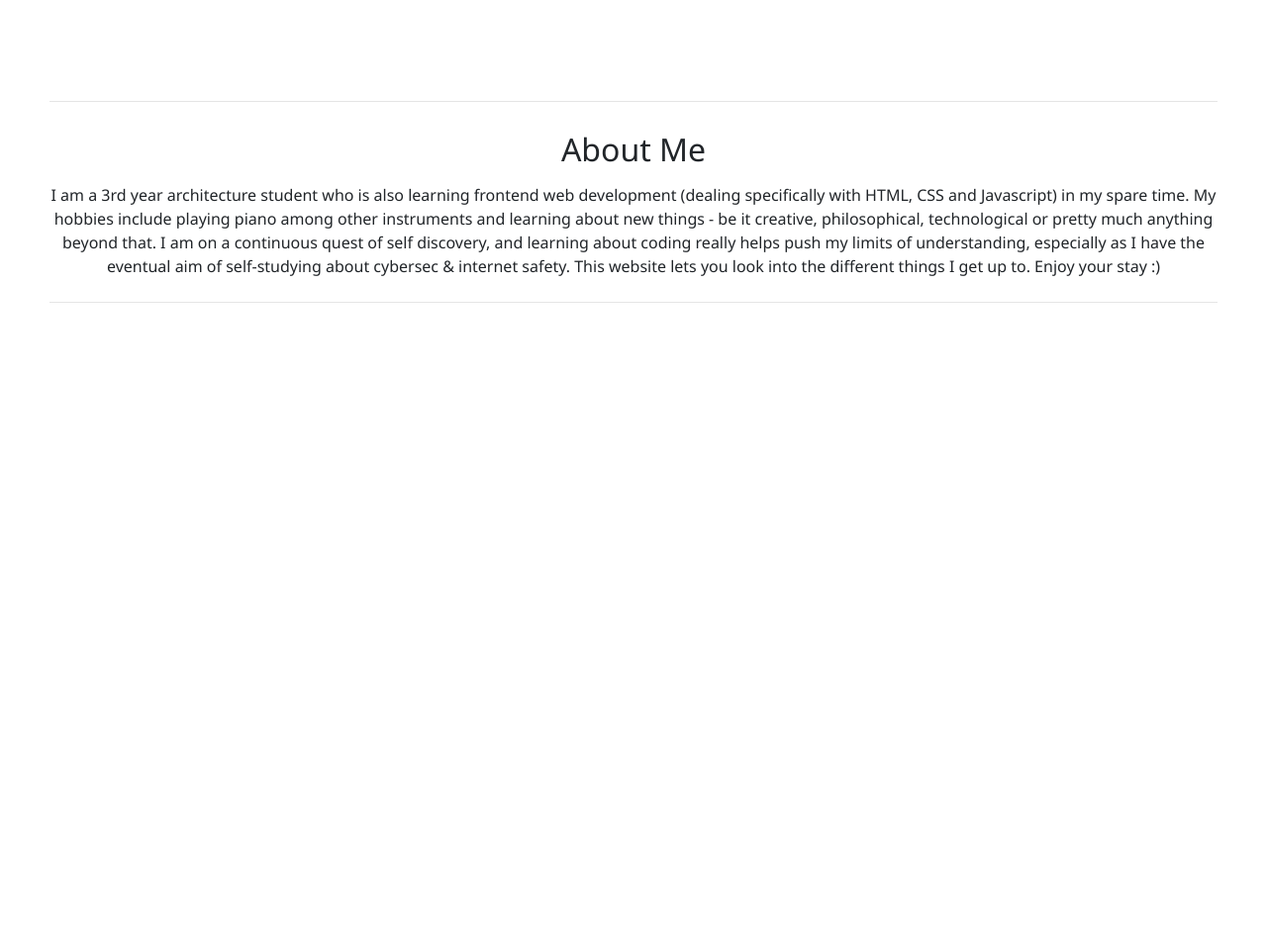
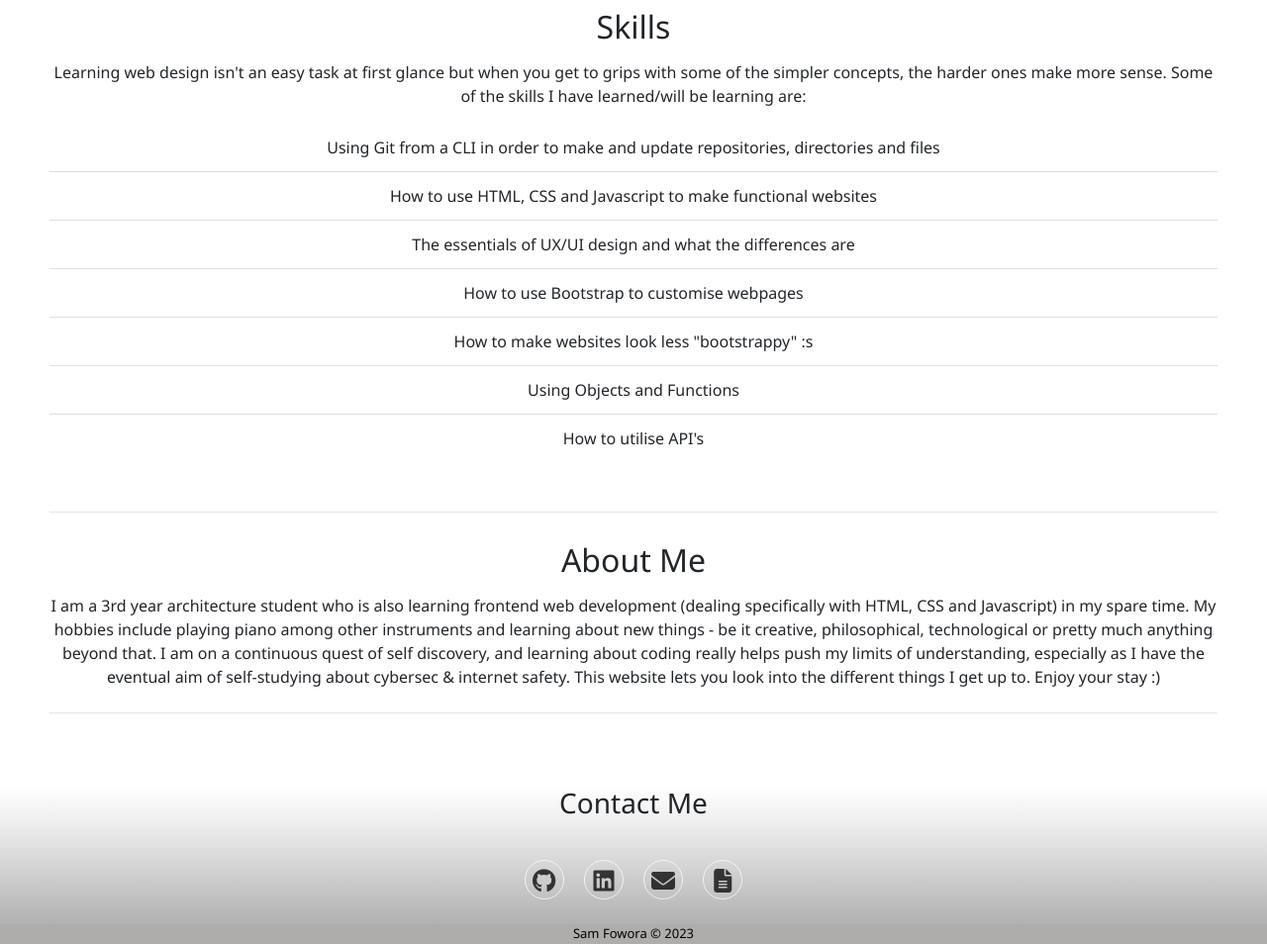
Before and after one commit to SamFowora/Bootstrap-Portfolio, a plain HTML site: page index.html in a window 1280 px wide. Shown: the part 1185-2139 px from the top of the page at 99% size. Before the commit the page ends 1565 px from the top, so only its background shows below. Drawn offline with nearby package versions, Linux system fonts and the light colour scheme.

Commit message:
jobs not finished, but contact me, skills and buttons+effects are done

```diff
--- a/css/style.css
+++ b/css/style.css
@@ -29,9 +29,23 @@ ul li {
     padding: 0;
 }
 
+a {
+    box-shadow: inset 0 0 0 0 #000000;
+    color: #000000;
+    padding: 0 .25rem;
+    margin: 0 -.25rem;
+    transition: color .3s ease-in-out, box-shadow .3s ease-in-out;
+}
+
+a:hover {
+    color: #fff;
+    box-shadow: inset 200px 0 0 0 #000000;
+}
+
 .jumbotron {
     margin-top: 0px;
     padding-left: 1em;
+    padding-right: 1em;
     background-image: url(/images/itsme.JPG);
     background-size: cover;
     background-position: 0%;
@@ -40,10 +54,65 @@ ul li {
 }
 
 .row {
-    padding-bottom: 100px;
+    padding-bottom: 10px;
+}
+
+.skills {
+    margin: 50px;
+    text-align: center;
+}
+
+li:not(.skills) {
+    display: block;
 }
 
 .about-me-text {
     margin: 50px;
     text-align: center;
 }
+
+.contact {
+    text-align: center;
+    background-image: linear-gradient(rgba(0,0,0,0), rgb(240, 239, 239));
+
+
+}
+
+.social {
+    padding:40px 0;
+    background-image: linear-gradient(rgb(240, 240, 240), rgb(177, 177, 177));
+    color:rgb(0, 0, 0);
+}
+
+.social {
+    text-align:center;
+    padding-bottom:25px;
+}
+
+.social > a {
+    font-size:24px;
+    width:40px;
+    height:40px;
+    line-height:40px;
+    display:inline-block;
+    text-align:center;
+    border-radius:50%;
+    border:1px solid rgb(255, 254, 254);
+    margin:0 8px;
+    color:inherit;
+    opacity:0.75;
+}
+
+.social > a:hover {
+    opacity:0.9;
+}
+
+.copyright {
+    background-color:rgb(175, 172, 172);
+    text-align:center;
+    font-size:13px;
+    color:rgb(0, 0, 0);
+    margin-bottom: 0;
+}
+
+  /* Credit to https://epicbootstrap.com/snippets/footer-basic */
--- a/index.html
+++ b/index.html
@@ -6,6 +6,7 @@
     <meta name="viewport" content="width=device-width, initial-scale=1.0, shirnk-to-fit=no">
     <title>Sam Albert-Fowora // Bootstrap Portfolio</title>
     <link rel="stylesheet" href="https://cdn.jsdelivr.net/npm/bootstrap@4.6.2/dist/css/bootstrap.min.css" integrity="sha384-xOolHFLEh07PJGoPkLv1IbcEPTNtaed2xpHsD9ESMhqIYd0nLMwNLD69Npy4HI+N" crossorigin="anonymous">
+    <script src="https://kit.fontawesome.com/9dba25e0cc.js" crossorigin="anonymous"></script>
     <link rel="stylesheet" href="/css/style.css">
 </head>
 <body>
@@ -39,16 +40,16 @@
       <h1 class="display-4">Hello world :)</h1>
       <p class="lead">My name's Sam Albert-Fowora and welcome to my portfolio powered by bootstrap.</p>
       <hr class="my-4">
-      <p>This is going to be the hotspot for locating some of the work I have completed in the bootcamp, as well as a site I intend to use to link some of my other work outside of coding.</p>
+      <p>This is going to be the hotspot for locating some of the work I have completed in the bootcamp, as well as a site I intend to use to link some of my other work outside of coding. Still getting to grips with it but I am proud with the progress I have made so far.</p>
+      <p>Feel free to contact me and ask any questions!</p>
       <p>[The architecture tab is intentionally left disabled as it may be used at a later date to make an architecture portfolio webpage. On that webpage I also will have a link back to the coding portfolio so all skills can be shown off to whoever sees either side of the portfolio.]</p>
-      <a class="btn btn-light btn-lg" href="#work" role="button">Check out my work</a>
+      <a class="btn btn-light btn-lg" href="#contact" role="button">Contact Me!</a>
     </div>
     <br/>
   <main class="page-wrapper">
     <!-- card content -->
     <section class="page-section" id="work">
     <div class="container-fluid content">
-      <hr class="my-4">
       <h2 class="sectionHeading">Work</h2>
       <div class="row work">
 
@@ -82,7 +83,7 @@
             <img src="https://placehold.co/300x200/png" class="card-img-top" alt="placeholder">
             <div class="card-body">
               <h5 class="card-title">My First Portfolio</h5>
-              <p class="card-text">The first portfolio I made in order to help me learn about grids and media queries.</p>
+              <p class="card-text">The first portfolio I made in order to help me learn about css grids, media queries and personalising a webpage.</p>
               <a href="https://samfowora.github.io/my-portfolio/" target="_blank" class="btn btn-secondary">Visit Project</a>
             </div>
           </div>
@@ -92,8 +93,21 @@
     </section>
 
     <!-- skills section -->
-    <section class="page-section" id="skills"></section>
-
+    <section class="page-section" id="skills">
+    <div class="skills">
+      <h2>Skills</h2>
+      <p>Learning web design isn't an easy task at first glance but when you get to grips with some of the simpler concepts, the harder ones make more sense. Some of the skills I have learned/will be learning are:</p>
+      <ul class="list-group list-group-flush">
+        <li class="list-group-item">Using Git from a CLI in order to make and update repositories, directories and files</li>
+        <li class="list-group-item">How to use HTML, CSS and Javascript to make functional websites</li>
+        <li class="list-group-item">The essentials of UX/UI design and what the differences are<li>
+        <li class="list-group-item">How to use Bootstrap to customise webpages</li>
+        <li class="list-group-item">How to make websites look less "bootstrappy" :s </li>
+        <li class="list-group-item">Using Objects and Functions</li>
+        <li class="list-group-item">How to utilise API's</li>
+      </ul>
+    </div>
+    </section>
     <!-- about me -->
     <section class="page-section" id="about">
     <div class="about-me-text">
@@ -107,9 +121,25 @@
     <br/>
 
     <!-- contact me -->
+    <section class="page-section" id="contact">
+      <div class="contact" id="contact">
+        <h3>Contact Me</h3>
+      </div>
+    </section>
 
     <!-- jQuery stuff :) -->
     <script src="https://cdn.jsdelivr.net/npm/jquery@3.5.1/dist/jquery.slim.min.js" integrity="sha384-DfXdz2htPH0lsSSs5nCTpuj/zy4C+OGpamoFVy38MVBnE+IbbVYUew+OrCXaRkfj" crossorigin="anonymous"></script>
     <script src="https://cdn.jsdelivr.net/npm/bootstrap@4.6.2/dist/js/bootstrap.bundle.min.js" integrity="sha384-Fy6S3B9q64WdZWQUiU+q4/2Lc9npb8tCaSX9FK7E8HnRr0Jz8D6OP9dO5Vg3Q9ct" crossorigin="anonymous"></script>
+  </main>
 </body>
+<footer>
+  <div class="social">
+    <a href="#"><i class="fa-brands fa-github"></i></a>
+    <a href="#"><i class="fa-brands fa-linkedin"></i></a>
+    <a href="#"><i class="fa-solid fa-envelope"></i></a>
+    <a href="#"><i class="fa-solid fa-file-lines"></i></a>
+  </div>
+<p class="copyright">Sam Fowora © 2023</p>
+
+</footer>
 </html>
```
